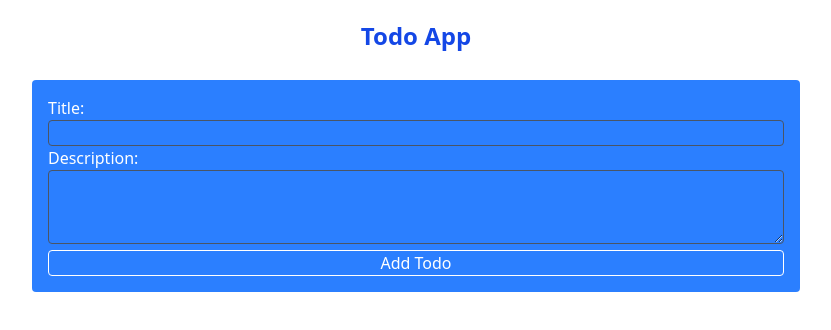
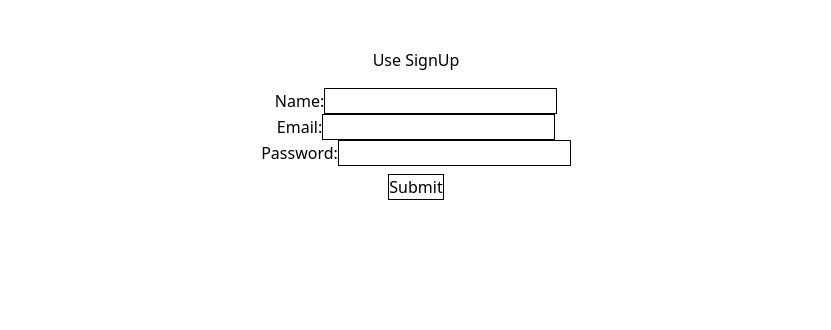
Before and after one commit to selina-islam/Play_With_React, a React (Vite) app: page / in a window 1280 px wide. Shown: the top 330 px of the page, without its empty margins (224-1055 px from the left). Built offline with nearby package versions, Linux system fonts and the light colour scheme.

Commit message:
form validation with formik & yup

```diff
--- a/package.json
+++ b/package.json
@@ -11,13 +11,15 @@
   },
   "dependencies": {
     "@tailwindcss/vite": "^4.1.4",
+    "formik": "^2.4.6",
     "prop-types": "^15.8.1",
     "react": "^19.0.0",
     "react-dom": "^19.0.0",
     "react-hot-toast": "^2.5.2",
     "react-icons": "^5.5.0",
     "tailwindcss": "^4.1.4",
-    "uuid": "^11.1.0"
+    "uuid": "^11.1.0",
+    "yup": "^1.6.1"
   },
   "devDependencies": {
     "@eslint/js": "^9.22.0",
--- a/src/App.jsx
+++ b/src/App.jsx
@@ -1,12 +1,12 @@
 import React from 'react'
-import Home from './Project/TodoApps/Home'
+import SignUp from './FORM/Formik_yup/SignUp'
 
 
 
 function App() {
   return (
     <div>
-  <Home/>
+      <SignUp/>
     </div>
   )
 }
--- /dev/null
+++ b/src/FORM/Formik_yup/SignUp.jsx
@@ -0,0 +1,51 @@
+import React from 'react'
+import { useFormik } from 'formik'
+import * as Yup from 'yup';
+
+const SignUp = () => {
+        const formik = useFormik({
+                initialValues: {
+                        name: '',
+                        email: '',
+                        password: ''
+                },
+                validationSchema: Yup.object({
+                        name:Yup.string().min(2, 'name must be at least 2 characters long').required('Name is required'),
+                        email:Yup.string().email().required(),
+                        password:Yup.string().min(6, 'password must be at least 6 characters long').required()
+                }),
+                onSubmit: (values, { resetForm }) => {
+                        console.log(values);
+                        alert('form submitted successfully')
+                        resetForm()
+                }
+        })
+        const nameerror = formik.touched.name && formik.errors.name ? <p className='text-red-500 text-sm italic'>{formik.errors.name}</p> : null;
+        const emailerror = formik.touched.email && formik.errors.email ? <p className='text-red-500 text-sm italic'>{formik.errors.email}</p> : null;
+        const passworderror = formik.touched.password && formik.errors.password ? <p className='text-red-500 text-sm italic'>{ formik.errors.password}</p> : null
+  return (
+          <div className='m-8'>
+                  <h2 className='text-center py-4'>Use SignUp</h2>
+                  <form onSubmit={formik.handleSubmit}  className=' text-center'>
+                          <div>
+                                  <label htmlFor="name">Name:</label>
+                                  <input onChange={formik.handleChange} type="text" id='name' value={formik.values.name} name='name' required className='border' />
+                                  { nameerror}
+                          </div>
+                          <div>
+                                  <label htmlFor="email">Email:</label>
+                                  <input onChange={formik.handleChange} type="email" value={formik.values.email} id='email' name='email' required className='border' />
+                                  { emailerror}
+                          </div>
+                          <div>
+                                  <label htmlFor="password">Password:</label>
+                                  <input onChange={formik.handleChange} type="password" id='password' required name='password' value={formik.values.password} className='border' />
+                                  {passworderror}
+                          </div>
+                          <button type='submit' className='border my-2 cursor-pointer'>Submit</button>
+                  </form>
+    </div>
+  )
+}
+
+export default SignUp
--- a/src/Project/TodoApps/Home.jsx
+++ b/src/Project/TodoApps/Home.jsx
@@ -1,24 +1,30 @@
-import React, { useState } from 'react'
-import Todos from './Todos'
-import Newtodo from './Newtodo'
-import { v4 as uuidv4 } from 'uuid';
-
+import React, { useState } from "react";
+import Todos from "./Todos";
+import Newtodo from "./Newtodo";
+import { v4 as uuidv4 } from "uuid";
 
 const Home = (props) => {
-        const [data, setData] = useState([])
-        const handleNewData = (newData) => {
-                setData((prev) => [...prev, { id: uuidv4(), ...newData }])
-        }
-        const handleDelete = (id) => {
-                setData((prev)=> prev.filter((data)=> data.id !== id))
-        }
+  const [data, setData] = useState([]); // holds all todo items
+
+  const handleNewData = (newData) => {
+    // adds a new todo with unique id
+    setData((prev) => [...prev, { id: uuidv4(), ...newData }]);
+  };
+
+  const handleDelete = (id) => {
+    // removes todo by id
+    setData((prev) => prev.filter((data) => data.id !== id));
+  };
+
   return (
-          <div>
-                  <h1 className='text-2xl font-bold text-center py-5 text-blue-700'>Todo App</h1>
-                  <Newtodo handleNewData={ handleNewData} />
-                  <Todos data={data} handleDelete={handleDelete}  />
+    <div>
+      <h1 className="text-2xl font-bold text-center py-5 text-blue-700">
+        todo app
+      </h1>
+      <Newtodo handleNewData={handleNewData} /> {/* form for adding todo */}
+      <Todos data={data} handleDelete={handleDelete} /> {/* shows all todos */}
     </div>
-  )
-}
+  );
+};
 
-export default Home
+export default Home;
--- a/src/Project/TodoApps/Newtodo.jsx
+++ b/src/Project/TodoApps/Newtodo.jsx
@@ -1,32 +1,54 @@
-import React, { useState } from 'react'
-import { PiEggCrackLight } from 'react-icons/pi'
+import React, { useState } from "react";
+import { PiEggCrackLight } from "react-icons/pi";
 
 const Newtodo = (props) => {
-        const [data, setData] = useState({ title: '', desc: '' })
+  const [data, setData] = useState({ title: "", desc: "" }); // form input state
+
   const handleInput = (e) => {
+    // updates state on input change
     const { name, value } = e.target;
-                setData((prev)=>({...prev, [name]: value}))
-        }
+    setData((prev) => ({ ...prev, [name]: value }));
+  };
+
   const handleChange = (e) => {
+    // prevents default form submit and sends data to parent
     e.preventDefault();
-                props.handleNewData(data)
-                setData({title:'', desc:''})
-        }
+    props.handleNewData(data);
+    setData({ title: "", desc: "" }); // clears form
+  };
+
   return (
-          <div className=" p-4 bg-blue-500 text-white w-[90%] lg:w-70%] md:w-[60%] mx-auto rounded m-2">
+    <div className="p-4 bg-blue-500 text-white w-[90%] lg:w-[70%] md:w-[60%] mx-auto rounded m-2">
       <form onSubmit={handleChange}>
         <div>
-                                  <label htmlFor="title">Title: </label> <br />
-                                  <input onChange={handleInput} type="text" name='title' value={data.title} id='title' className='w-full focus:outline-none border border-gray-600 rounded focus:ring-1'/>
+          <label htmlFor="title">title: </label> <br />
+          <input
+            onChange={handleInput}
+            type="text"
+            name="title"
+            value={data.title}
+            id="title"
+            className="w-full focus:outline-none border border-gray-600 rounded focus:ring-1"
+          />
         </div>
         <div>
-                                  <label htmlFor="desc">Description: </label> <br />
-                                  <textarea onChange={handleInput} type="text" name='desc' rows='3' value={data.desc} id='desc' className='focus:outline-none border border-gray-600 rounded focus:ring-1 w-full'/>
+          <label htmlFor="desc">description: </label> <br />
+          <textarea
+            onChange={handleInput}
+            type="text"
+            name="desc"
+            rows="3"
+            value={data.desc}
+            id="desc"
+            className="focus:outline-none border border-gray-600 rounded focus:ring-1 w-full"
+          />
         </div>
-                          <button className='border text-center w-full rounded cursor-pointer'>Add Todo</button>
+        <button className="border text-center w-full rounded cursor-pointer">
+          add todo
+        </button>
       </form>
     </div>
-  )
-}
+  );
+};
 
-export default Newtodo
+export default Newtodo;
--- a/src/Project/TodoApps/Todo.jsx
+++ b/src/Project/TodoApps/Todo.jsx
@@ -1,16 +1,24 @@
 import React from "react";
 
 const Todo = (props) => {
-        const handleDelete = () => {
-                props.handleDelete(props.data.id)
-        }
+  // handles delete button click
+  const handleDelete = () => {
+    props.handleDelete(props.data.id);
+  };
+
   return (
-    <div className="flex justify-between items-center p-4 bg-blue-500 text-white w-[90%] lg:w-70%] md:w-[60%] mx-auto rounded m-2">
+    <div className="flex justify-between items-center p-4 bg-blue-500 text-white w-[90%] lg:w-[70%] md:w-[60%] mx-auto rounded m-2">
       <div>
-                          <p className="font-semibold text-xl"> {props.data.title}</p>{" "}
-                          <p>{props.data.desc}</p>
-                  </div>
-                  <div ><button onClick={handleDelete} className="cursor-pointer">Delete</button></div>
+        <p className="font-semibold text-xl">{props.data.title}</p>{" "}
+        {/* todo title */}
+        <p>{props.data.desc}</p> {/* todo description */}
+      </div>
+      <div>
+        <button onClick={handleDelete} className="cursor-pointer">
+          delete
+        </button>{" "}
+        {/* delete button */}
+      </div>
     </div>
   );
 };
--- a/src/Project/TodoApps/Todos.jsx
+++ b/src/Project/TodoApps/Todos.jsx
@@ -4,8 +4,13 @@ import Todo from './Todo'
 const Todos = (props) => {
         return (
                 <div>
+                        {/* loop through all todo data */}
                         {props.data.map((data) => (
-                          <Todo key={data.id} data={data} handleDelete={props.handleDelete} />
+                                <Todo
+                                        key={data.id} // unique key for each todo
+                                        data={data} // pass individual todo data
+                                        handleDelete={props.handleDelete} // pass delete handler
+                                />
                         ))}
                 </div>
         )
```
Also changed, not shown: 1 other file (tests, documents, lock files or other folders). Lines whose indentation alone changed are shown as unchanged.
